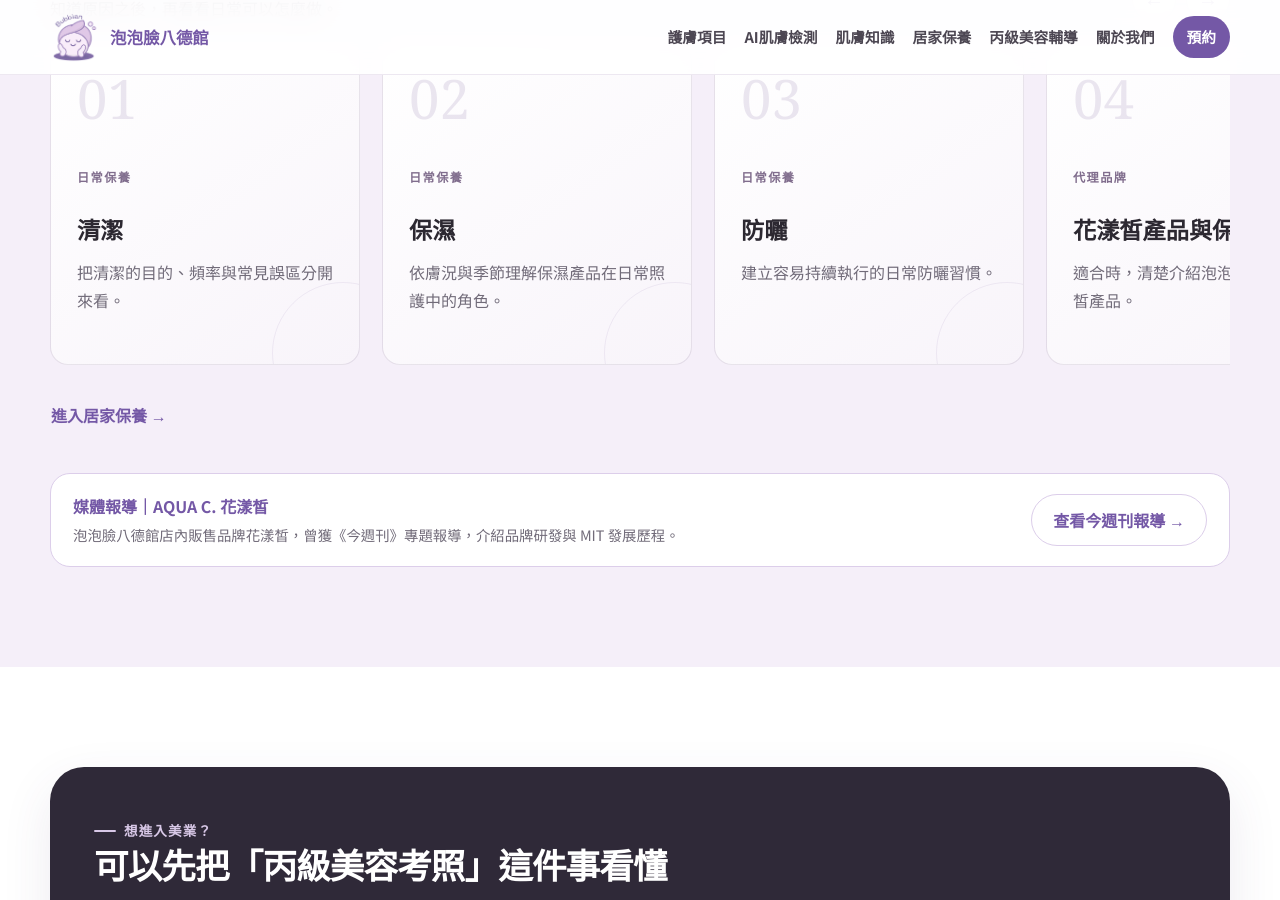
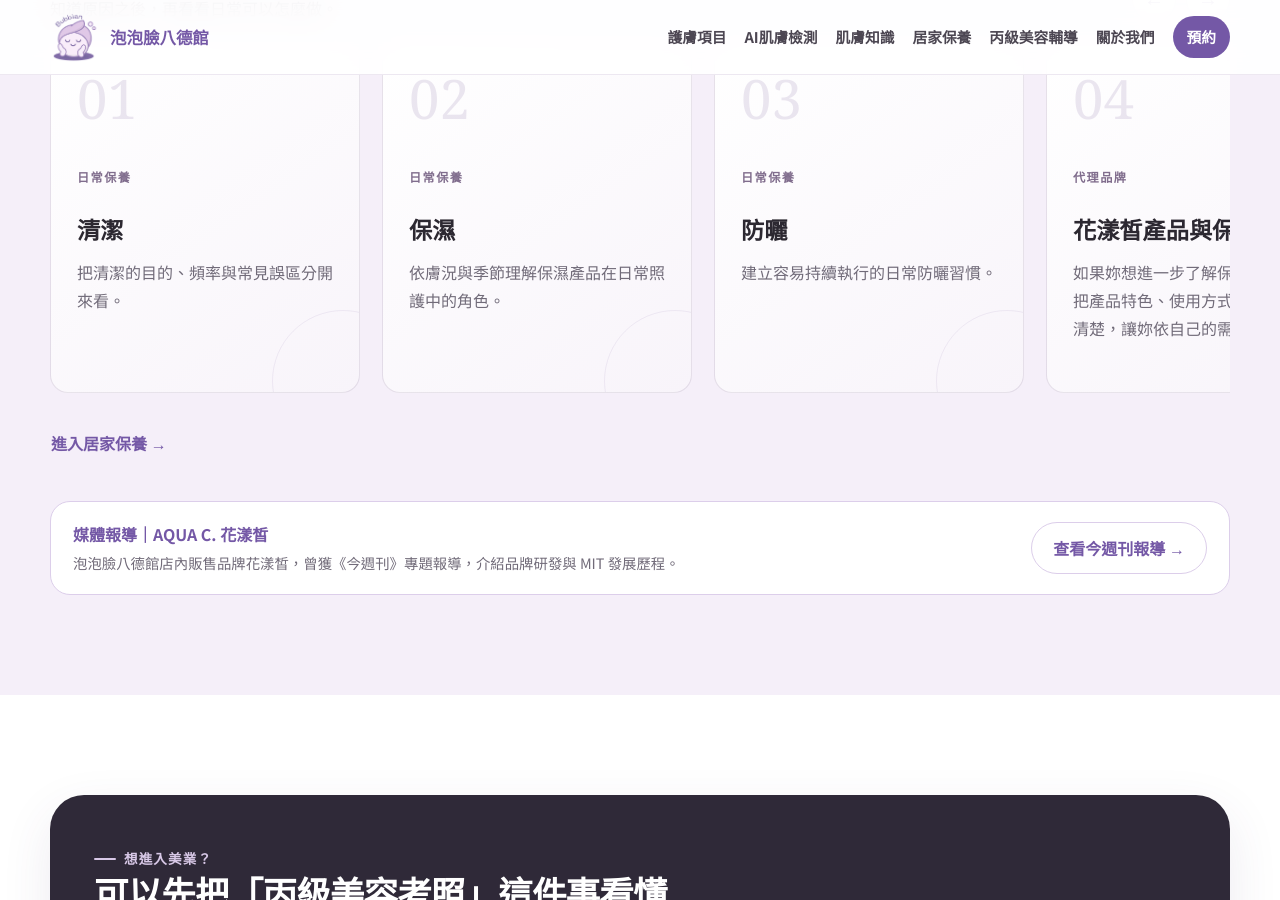
Before and after one commit to sophiaforyu-eng/bubblan, a Jekyll site: the page built from index.html, in a window 1280 px wide and 900 px high, scrolled down 3710 px. Built offline with Jekyll 4.4.1, drawn with Linux system fonts in a browser that asks for light colours; some web fonts are replaced.

Commit message:
Refine homecare product guidance copy

```diff
--- a/_data/homecare_topics.yml
+++ b/_data/homecare_topics.yml
@@ -5,5 +5,5 @@
 - title: 防曬
   description: 建立容易持續執行的日常防曬習慣。
 - title: 花漾皙產品與保養搭配
-  description: 適合時，清楚介紹泡泡臉代理的花漾皙產品。
+  description: 如果妳想進一步了解保養品，我們會把產品特色、使用方式與適合情境說清楚，讓妳依自己的需要做選擇。
   kicker: 代理品牌
```
